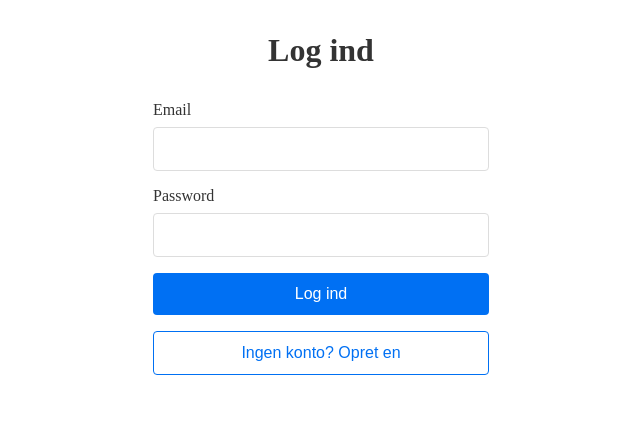
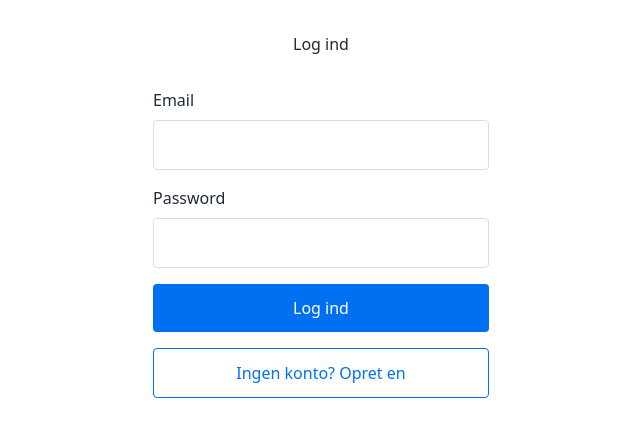
Before and after one commit to HrEsben/klassechatten, a Next.js app in the folder apps/web/: page /login in a window 1280 px wide. Shown: the top 436 px of the page, without its empty margins (319-959 px from the left). Built offline with nearby package versions, Linux system fonts and the light colour scheme; no server answers.

Commit message:
Add PostCSS configuration with Tailwind CSS and Autoprefixer plugins

```diff
--- a/apps/web/package.json
+++ b/apps/web/package.json
@@ -17,11 +17,16 @@
     "zod": "^3.23.0"
   },
   "devDependencies": {
+    "@tailwindcss/postcss": "^4.1.17",
     "@types/node": "^22.0.0",
     "@types/react": "^19.0.0",
     "@types/react-dom": "^19.0.0",
+    "autoprefixer": "^10.4.22",
+    "daisyui": "^5.5.0",
     "eslint": "^9.0.0",
     "eslint-config-next": "^15.0.0",
+    "postcss": "^8.5.6",
+    "tailwindcss": "^4.1.17",
     "typescript": "^5.5.0"
   }
 }
--- /dev/null
+++ b/apps/web/postcss.config.js
@@ -0,0 +1,6 @@
+module.exports = {
+  plugins: {
+    '@tailwindcss/postcss': {},
+    autoprefixer: {},
+  },
+}
--- a/apps/web/src/app/globals.css
+++ b/apps/web/src/app/globals.css
@@ -1,3 +1,6 @@
+@import "tailwindcss";
+@plugin "daisyui";
+
 * {
   box-sizing: border-box;
   padding: 0;
@@ -11,8 +14,8 @@ body {
 }
 
 body {
-  color: #333;
-  background: #fff;
+  color: #1f2937;
+  background: #ffffff;
 }
 
 a {
```
Also changed, not shown: 1 other file (tests, documents, lock files or other folders).
